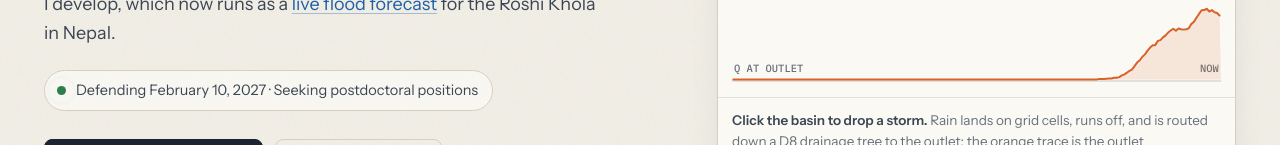
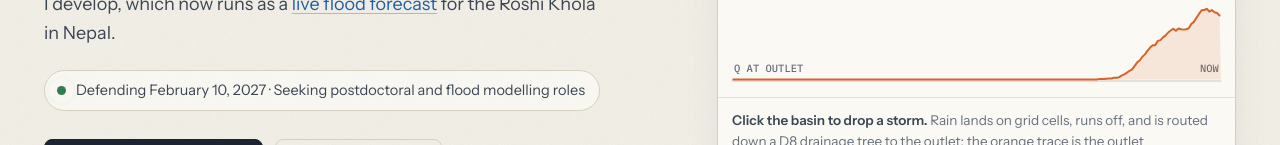
Before and after one commit to SauravBhattarai19/SauravBhattarai19.github.io, a plain HTML site: page index.html in a window 1280 px wide. Shown: the part 655-800 px from the top of the page. Drawn offline with Linux system fonts and the light colour scheme; no server answers.

Commit message:
Update CV (MRRpy 1.0, CUAHSI poster) and open search to flood modelling roles
Co-Authored-By: Claude Opus 5.5 <noreply@anthropic.com>

```diff
--- a/index.html
+++ b/index.html
@@ -104,7 +104,7 @@
       <p class="statement rise">Data that <em class="w1">speak</em>, physics that <em class="w2">translates</em>.</p>
       <p class="intro rise">I am a hydrologist who builds open tools that carry free Earth observation data all the way to local flood predictions. I make the data reachable without code, refine coarse satellite products to the scale of a valley, and feed them to <a href="software.html#mrrpy">MRRpy</a>, the open, modular, parsimonious flood model I develop, which now runs as a <a href="forecasts.html">live flood forecast</a> for the Roshi Khola in Nepal.</p>
       <div class="rise">
-        <span class="status"><span class="pulse" aria-hidden="true"></span>Defending February 10, 2027 · Seeking postdoctoral positions</span>
+        <span class="status"><span class="pulse" aria-hidden="true"></span>Defending February 10, 2027 · Seeking postdoctoral and flood modelling roles</span>
       </div>
       <div class="actions rise">
         <a class="btn" href="research.html">Explore the research <svg class="icon"><use href="#i-right"/></svg></a>
```
Also changed, not shown: 1 other file.
